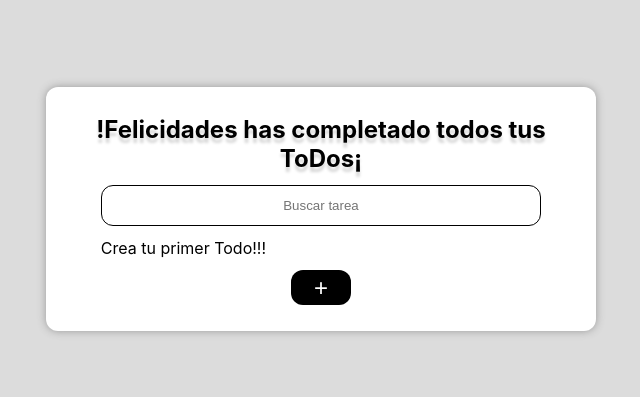
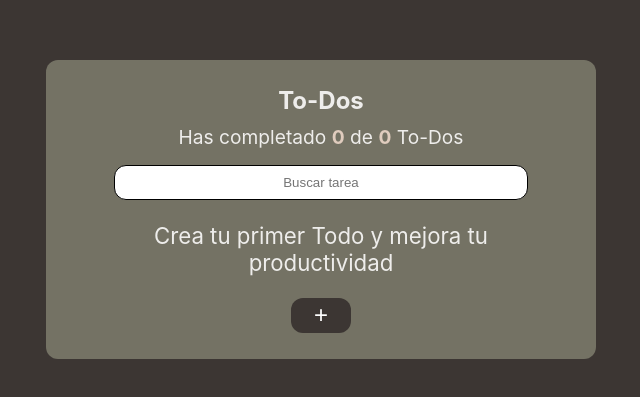
Before and after one commit to davidG199/ToDo-machine-react, a React app: page / in a window 1280 px wide. Shown: the part 191-588 px from the top of the page, without its empty margins (319-959 px from the left). Built offline with nearby package versions, Linux system fonts and the light colour scheme.

Commit message:
nuevos estilos y colores

```diff
--- a/src/Components/CreateTodoButton.js
+++ b/src/Components/CreateTodoButton.js
@@ -1,5 +1,3 @@
-import { useContext } from "react";
-import { TodoContext } from "./TodoContext";
 
 function CreateTodoButton({setOpenModal}) {
   return (
--- a/src/Components/EmptyTodos.js
+++ b/src/Components/EmptyTodos.js
@@ -4,7 +4,7 @@ import "../styles/index.css";
 function EmptyTodos() {
 
   return (
-    <p>Crea tu primer Todo!!!</p>
+    <p className="emptyTodos">Crea tu primer Todo y mejora tu productividad</p>
   );
 }
 
--- a/src/Components/TodoCounter.js
+++ b/src/Components/TodoCounter.js
@@ -6,11 +6,7 @@ function TodoCounter() {
   const { completedTodos, totalTodos } = React.useContext(TodoContext);
 
   const title = "To-Dos";
-  return completedTodos === totalTodos ? (
-    <h2 className="title-complete">
-      !Felicidades has completado todos tus ToDos¡
-    </h2>
-  ) : (
+  return(
     <span className="subtitle">
       <h1 className="title">{title}</h1>
       Has completado <span>{completedTodos}</span> de <span>{totalTodos}</span>{" "}To-Dos
--- a/src/styles/TodoForm.css
+++ b/src/styles/TodoForm.css
@@ -1,18 +1,18 @@
 form {
     width: 350px;
     height: 350px;
-    background-color: rgb(255, 255, 255);
+    background-color: rgb(116, 114, 100);
     display: flex;
     justify-content:space-evenly;
     align-items: center;
     flex-direction: column;
     border-radius: 10px;
+    color: rgb(238, 237, 235);
 }
 
 label{
     font-size: 24px;
     font-weight: bold;
-    color: black;
 }
 
 textarea{
@@ -42,14 +42,15 @@ textarea{
     font-weight: bold;
     transition: 300ms all ease;
     font-size: 16px;
+
 }
 
 .TodoForm-btn-cancel{
-    background-color: red;
+    background-color: rgb(60, 54, 51);
     color: white;
 }
 .TodoForm-btn-save{
-    background-color: rgb(35, 35, 255);
+    background-color: rgb(224, 204, 190);
     color: white;
 }
 .TodoForm-btn-cancel:hover{
--- a/src/styles/index.css
+++ b/src/styles/index.css
@@ -15,12 +15,11 @@ body {
   flex-direction: column;
   justify-content: center;
   align-items: center;
-  background-color: rgb(220, 220, 220);
+  background-color: rgb(60, 54, 51);
   height: 100vh;
 }
 
 #root {
-  box-shadow: 0 0 8px #999;
   padding: 1rem;
   margin: 10px 0;
   border-radius: 12px;
@@ -28,7 +27,8 @@ body {
   align-items: center;
   flex-direction: column;
   width: 350px;
-  background-color: white;
+  background-color: rgb(116, 114, 100);
+  color: rgb(238, 237, 235);
 }
 
 .title{
@@ -47,6 +47,7 @@ body {
 
 .subtitle span {
   font-weight: bold;
+  color: rgb(224, 204, 190);
 }
 
 .subtitle{
@@ -55,12 +56,13 @@ body {
 }
 
 .todoSearch {
-  width: 85%;
+  width: 65%;
   padding: 12px;
   border-radius: 12px;
   border: 1px solid black;
   text-align: center;
   margin: 0 8px;
+  height: 35px;
 }
 
 .todoSearch:focus{
@@ -79,14 +81,15 @@ body {
 
 .list .todoItem {
   margin: 10px 0;
-  background-color: rgb(245, 245, 245);
+  background-color: rgb(238, 237, 235);
   border-radius: 12px;
   display: flex;
   min-height: 50px;
+  color: black;
   align-items: center;
   justify-content: space-between;
   padding: 4px 18px;
-  box-shadow: 0 3px 5px rgba(0,0,0,0.16);
+  box-shadow: 0 5px 5px 4px rgba(0,0,0,0.16);
 }
 
 .list .todoItem-completed{
@@ -120,7 +123,7 @@ body {
   width: 60px;
   height: 35px;
   margin-bottom: 10px;
-  background-color: black;
+  background-color: rgb(60, 54, 51);
   color: white;
   font-size: 1.5rem;
   border: none;
@@ -129,11 +132,20 @@ body {
 }
 
 .btn:hover{
-  background-color: rgb(46, 46, 46);
+  background-color: rgb(70, 64, 61);
+}
+
+.emptyTodos{
+  text-align: center;
+  font-size: 1.39rem;
+  margin: 10px 0;
 }
 
 @media (min-width:768px) {
   #root {
     width: 550px;
   }
+  .todoSearch{
+    width: 80%;
+  }
 }
```
Also changed, not shown: package.json (+6 -1 lines), 1 other file.
